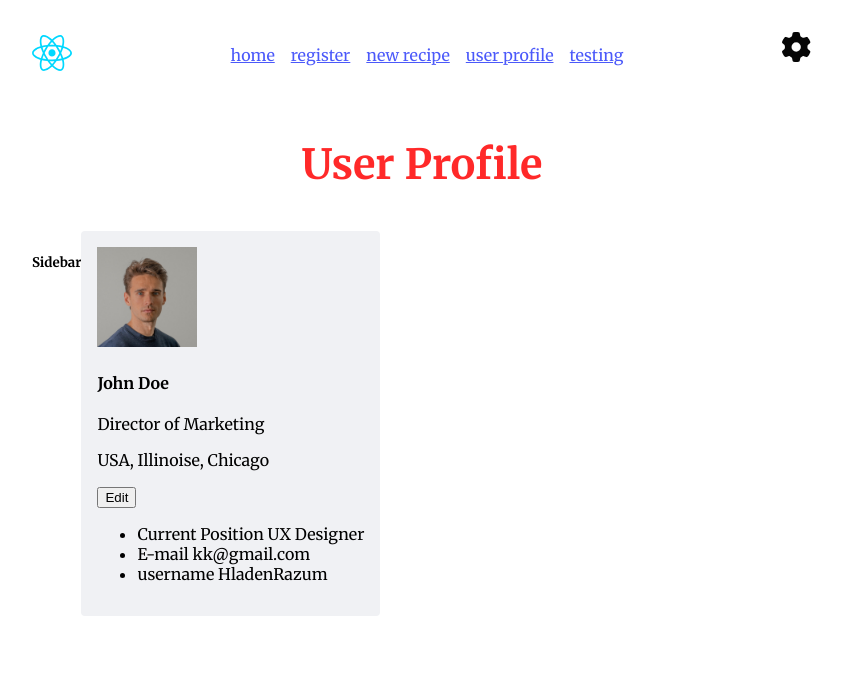
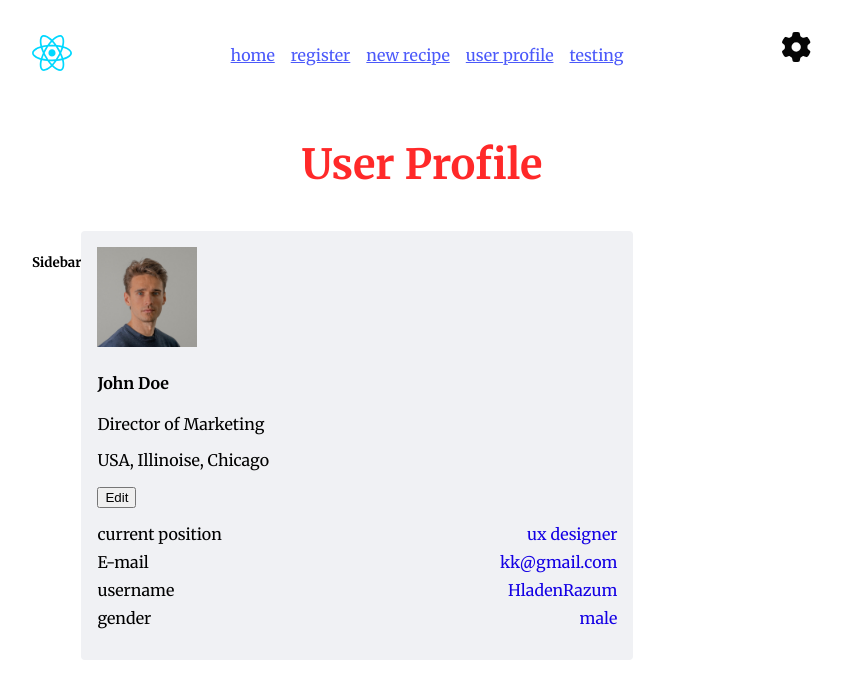
Before and after one commit to HladenRazum/vite-react-meals-frontend, a React (Vite) app: page /user-profile/999 in a window 1280 px wide. Shown: the top 698 px of the page, without its empty margins (218-1060 px from the left). Built offline with nearby package versions, Linux system fonts and the light colour scheme.

Commit message:
added some styling to user-profile

```diff
--- a/src/pages/UserProfile/UserProfile.module.scss
+++ b/src/pages/UserProfile/UserProfile.module.scss
@@ -1,3 +1,4 @@
 .UserProfile {
    display: flex;
+   // background-color: var(--secondary-bgColor);
 }
--- a/src/pages/UserProfile/components/PersonalDetails/PersonalDetails.module.scss
+++ b/src/pages/UserProfile/components/PersonalDetails/PersonalDetails.module.scss
@@ -1,4 +1,5 @@
 .PersonalDetails {
+   width: 520px;
    background-color: var(--secondary-bgColor);
    border-radius: var(--border-radius);
    padding: var(--spacing-md);
--- /dev/null
+++ b/src/pages/UserProfile/components/PersonalDetails/PersonalDetailsList/PersonalDetailsList.module.scss
@@ -0,0 +1,7 @@
+.PersonalDetailsList {
+   ul {
+      list-style: none;
+      padding: 0;
+      width: 100%;
+   }
+}
--- a/src/pages/UserProfile/components/PersonalDetails/PersonalDetailsList/PersonalDetailsList.tsx
+++ b/src/pages/UserProfile/components/PersonalDetails/PersonalDetailsList/PersonalDetailsList.tsx
@@ -1,16 +1,46 @@
+import PersonalDetailsListItem from "./PersonalDetailsListItem/PersonalDetailsListItem";
+import classes from "./PersonalDetailsList.module.scss";
+
+type Details = {
+   category: string;
+   value: string;
+};
+
+const DETAILS: Details[] = [
+   {
+      category: "current position",
+      value: "ux designer",
+   },
+   {
+      category: "E-mail",
+      value: "kk@gmail.com",
+   },
+   {
+      category: "username",
+      value: "HladenRazum",
+   },
+   {
+      category: "gender",
+      value: "male",
+   },
+];
+
 const PersonalDetailsList: React.FC = () => {
+   // TODO: replace the hardcoded values with dynamic data
+   if (DETAILS.length === 0) {
+      return <p>Could not find any personal details</p>;
+   }
+
    return (
-      <div>
+      <div className={classes.PersonalDetailsList}>
          <ul>
-            <li>
-               <span>Current Position</span> UX Designer
-            </li>
-            <li>
-               <span>E-mail</span> kk@gmail.com
-            </li>
-            <li>
-               <span>username</span> HladenRazum
-            </li>
+            {DETAILS.map((detail) => (
+               <PersonalDetailsListItem
+                  key={detail.category}
+                  category={detail.category}
+                  value={detail.value}
+               />
+            ))}
          </ul>
       </div>
    );
--- /dev/null
+++ b/src/pages/UserProfile/components/PersonalDetails/PersonalDetailsList/PersonalDetailsListItem/PersonalDetailsListItem.module.scss
@@ -0,0 +1,10 @@
+.PersonalDetailsListItem {
+   // list-style: none;
+   display: flex;
+   justify-content: space-between;
+   margin-bottom: var(--spacing-sm);
+
+   .value {
+      color: var(--link-textColor);
+   }
+}
--- /dev/null
+++ b/src/pages/UserProfile/components/PersonalDetails/PersonalDetailsList/PersonalDetailsListItem/PersonalDetailsListItem.tsx
@@ -0,0 +1,19 @@
+import classes from "./PersonalDetailsListItem.module.scss";
+
+type PersonalDetailsListItemProps = {
+   category: string;
+   value: string;
+};
+
+const PersonalDetailsListItem: React.FC<PersonalDetailsListItemProps> = ({
+   category,
+   value,
+}) => {
+   return (
+      <li className={classes.PersonalDetailsListItem}>
+         <span>{category}</span> <span className={classes.value}>{value}</span>
+      </li>
+   );
+};
+
+export default PersonalDetailsListItem;
```
